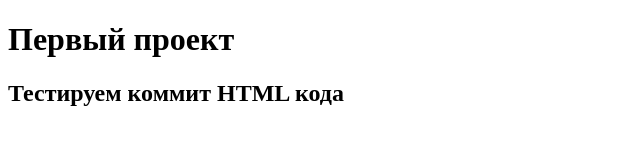
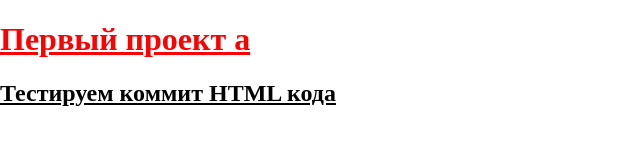
Before and after one commit to LakhtinMV/first_project, a plain HTML site: page index.html in a window 1280 px wide. Shown: the whole page, without its empty margins (0-640 px from the left). Drawn offline with Linux system fonts and the light colour scheme.

Commit message:
connect style.css

```diff
--- a/index.html
+++ b/index.html
@@ -4,12 +4,13 @@
   <meta charset="UTF-8">
   <meta name="viewport" content="width=device-width, initial-scale=1.0">
   <title>First code</title>
+  <link rel="stylesheet" href="./style.css"/>
 </head>
 <body>
-  <header>
-    <h1>Первый проект</h1>
+  <header class="header">
+    <h1 class="header-title">Первый проект a</h1>
   </header>
-  <main>
+  <main class="main">
     <h2>Тестируем коммит HTML кода</h2>
   </main>
 
--- a/style.css
+++ b/style.css
@@ -0,0 +1,12 @@
+body {
+  margin: 0;
+}
+
+.header-title {
+  color: red;
+  text-decoration: underline;
+}
+
+.main {
+  text-decoration: underline;
+}
```
